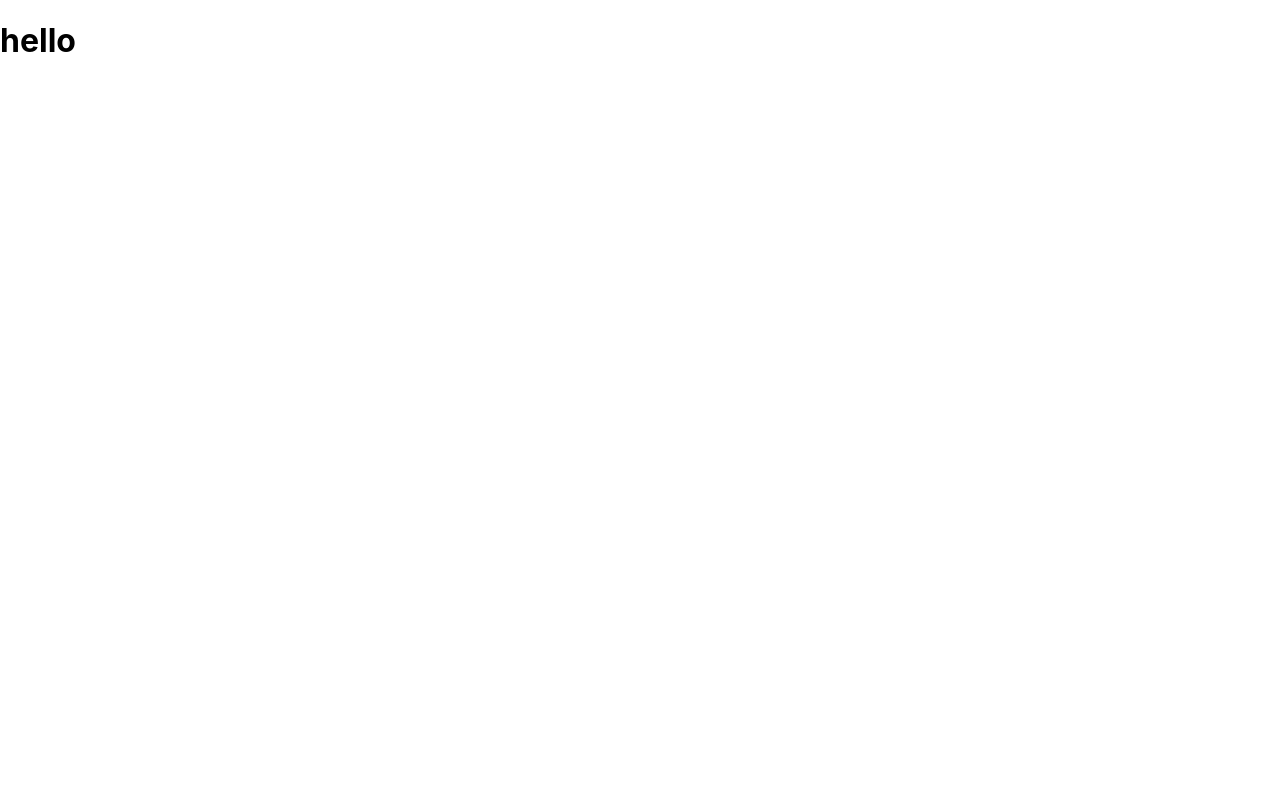
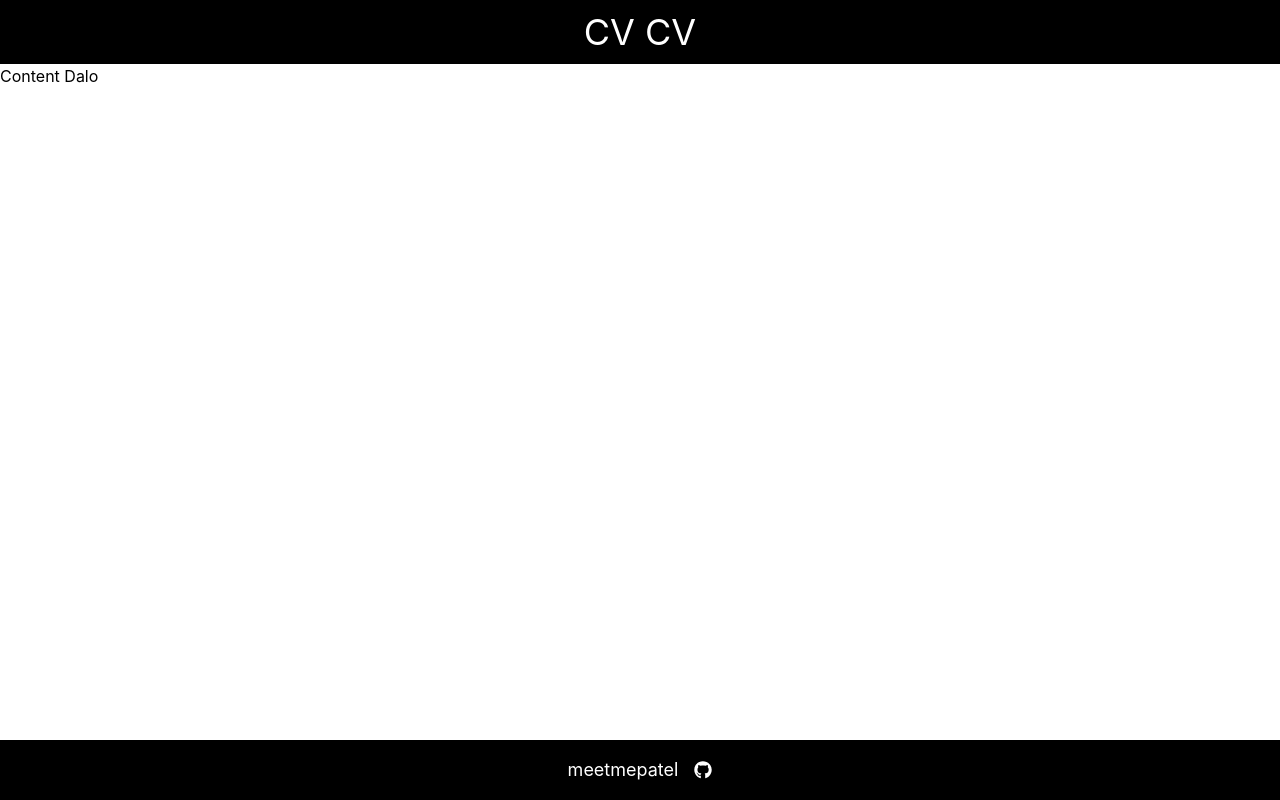
Before and after one commit to meeetppatel/react-cv-project, a React (Create React App) app: page / in a window 1280 px wide. Built offline with nearby package versions, Linux system fonts and the light colour scheme; the HTML template or start-up script is replaced by a standard one.

Commit message:
add tailwind + header +footer

```diff
--- a/package.json
+++ b/package.json
@@ -8,6 +8,7 @@
     "@testing-library/user-event": "^13.5.0",
     "react": "^18.2.0",
     "react-dom": "^18.2.0",
+    "react-icons": "^4.6.0",
     "react-scripts": "5.0.1",
     "web-vitals": "^2.1.4"
   },
@@ -34,5 +35,10 @@
       "last 1 firefox version",
       "last 1 safari version"
     ]
+  },
+  "devDependencies": {
+    "autoprefixer": "^10.4.13",
+    "postcss": "^8.4.19",
+    "tailwindcss": "^3.2.4"
   }
 }
--- /dev/null
+++ b/postcss.config.js
@@ -0,0 +1,6 @@
+module.exports = {
+  plugins: {
+    tailwindcss: {},
+    autoprefixer: {},
+  },
+}
--- a/src/App.js
+++ b/src/App.js
@@ -1,5 +1,5 @@
 import { Component } from "react";
-import { Maincont } from "./components/display";
+import { Maincont } from "./components/mainForm";
 
 class App extends Component {
   render() {
--- /dev/null
+++ b/src/components/footer.js
@@ -0,0 +1,15 @@
+import { FaGithub } from "react-icons/fa";
+const Footer = () => {
+  return (
+    <div>
+      <div className="flex items-center justify-center bg-black text-white p-4 bottom-0 w-full gap-4 text-lg">
+        meetmepatel
+        <a href="https://github.com/meetmepatel" className="inline-block text-lg">
+          <FaGithub />
+        </a>
+      </div>
+    </div>
+  );
+};
+
+export { Footer };
--- /dev/null
+++ b/src/components/header.js
@@ -0,0 +1,9 @@
+const Header = () => {
+    return(
+        <div className="w-full h-16 bg-black text-4xl flex justify-center items-center">
+        <h1 className="text-white">CV CV</h1>
+        </div>
+    );
+};
+
+export  {Header};
--- /dev/null
+++ b/src/components/info/eduExp.js
@@ -0,0 +1,11 @@
+import React, { Component } from 'react'
+
+export class educexperience extends Component {
+  render() {
+    return (
+      <div>educexperience</div>
+    )
+  }
+}
+
+export default educexperience
--- /dev/null
+++ b/src/components/mainForm.js
@@ -0,0 +1,32 @@
+import React, { Component } from "react";
+import { Footer } from "./footer";
+import { Header } from "./header";
+
+class Maincont extends Component {
+  constructor(props) {
+    super(props);
+
+    this.state = {};
+  }
+
+  render() {
+    return (
+      <div className="maincont flex flex-col min-h-screen">
+        <div>
+          <Header/>
+        </div>
+
+
+        <div className="flex-grow">
+          <h1>Content Dalo </h1>
+        </div>
+
+
+        <div>
+          <Footer/>
+        </div>
+      </div>
+    );
+  }
+}
+export { Maincont };
--- a/src/index.css
+++ b/src/index.css
@@ -1,3 +1,7 @@
+@tailwind base;
+@tailwind components;
+@tailwind utilities;
+
 body {
   margin: 0;
   font-family: -apple-system, BlinkMacSystemFont, 'Segoe UI', 'Roboto', 'Oxygen',
--- /dev/null
+++ b/tailwind.config.js
@@ -0,0 +1,10 @@
+/** @type {import('tailwindcss').Config} */
+module.exports = {
+  content: [
+    "./src/**/*.{js,jsx,ts,tsx}",
+  ],
+  theme: {
+    extend: {},
+  },
+  plugins: [],
+}
```
Also changed, not shown: src/components/displayCv.js (added), src/components/info/genInfo.js (added), src/components/info/pracExp.js (added), 1 other file (tests, documents, lock files or other folders).
